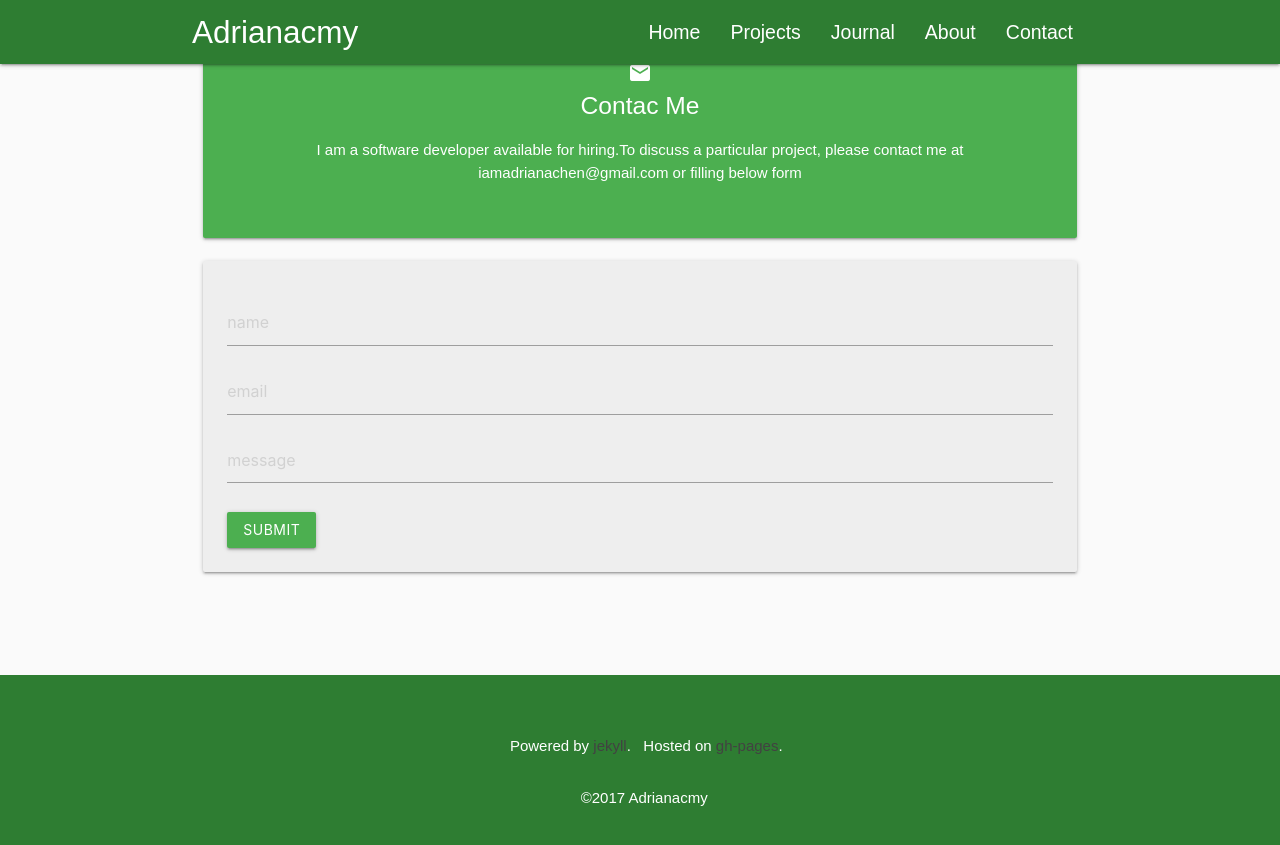
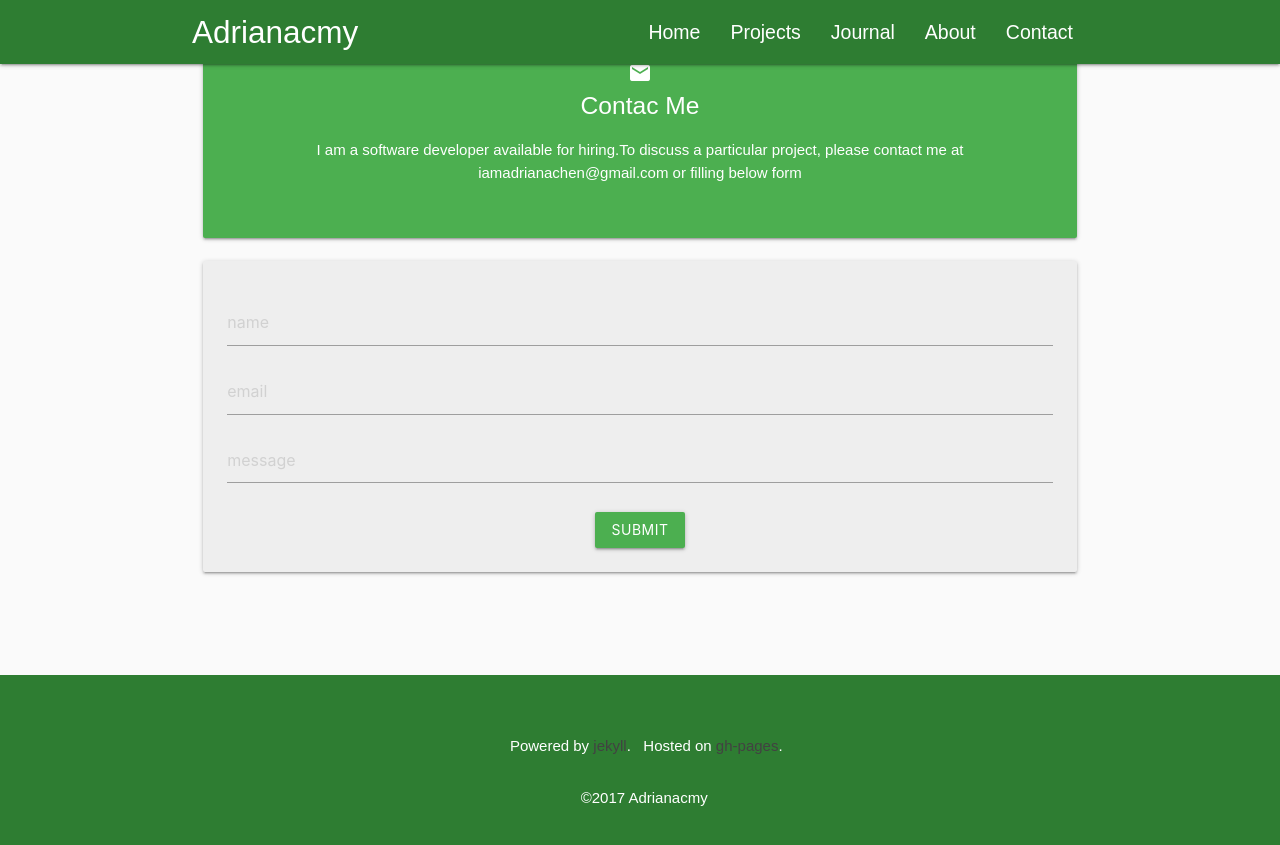
Before and after one commit to Adrianacmy/Adriana.github.io, a Jekyll site: the page built from index.html, in a window 1280 px wide and 900 px high, scrolled down 4975 px. Shown: the top 845 px of the window. Built offline with Jekyll 4.4.1, drawn with Linux system fonts in a browser that asks for light colours; nearby versions of some CDN libraries.

Commit message:
center submit button

```diff
--- a/_includes/contact.html
+++ b/_includes/contact.html
@@ -21,7 +21,9 @@
           <div class="input-field">
             <textarea class="materialize-textarea" placeholder="message"></textarea>
           </div>
-          <input type="submit" value="submit" class="btn green">
+          <div class="center">
+          <input type="submit" value="submit" class="btn green center">
+        </div>
         </div>
       </div>
     </div>
```
